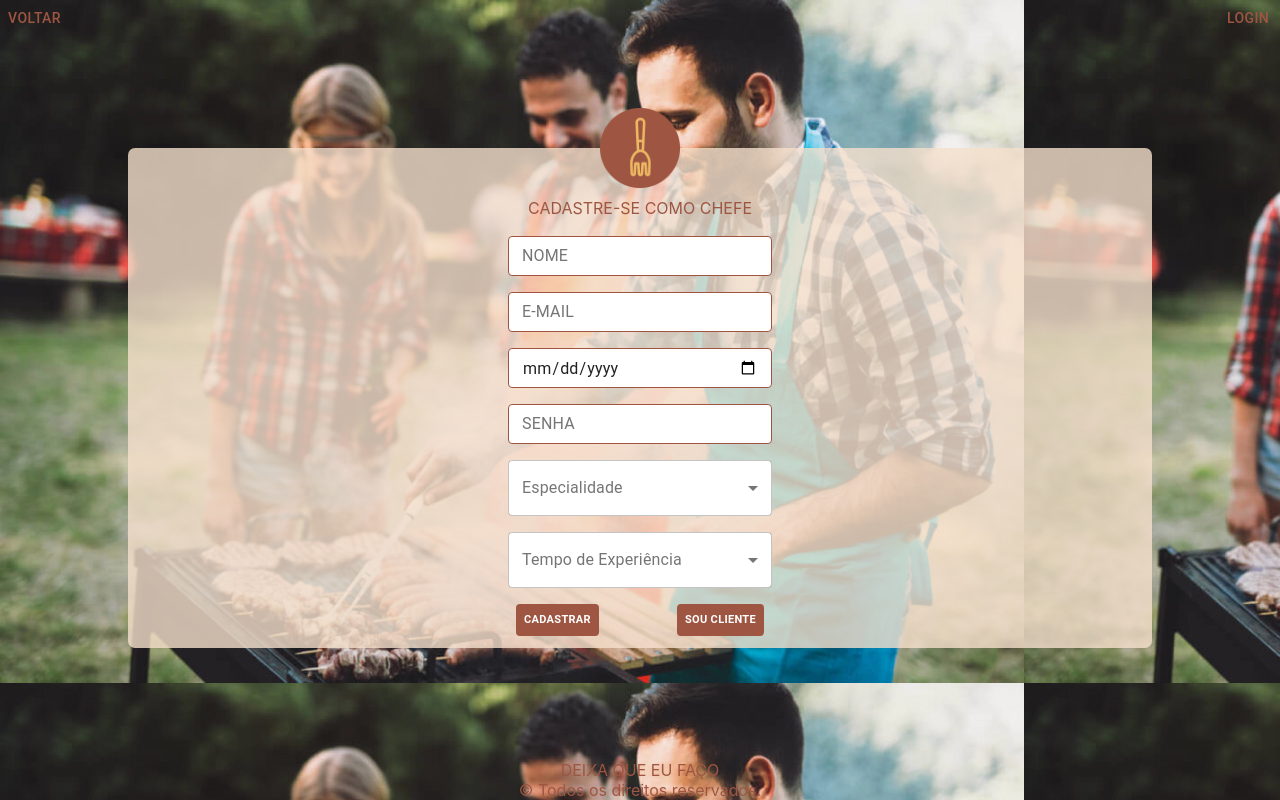
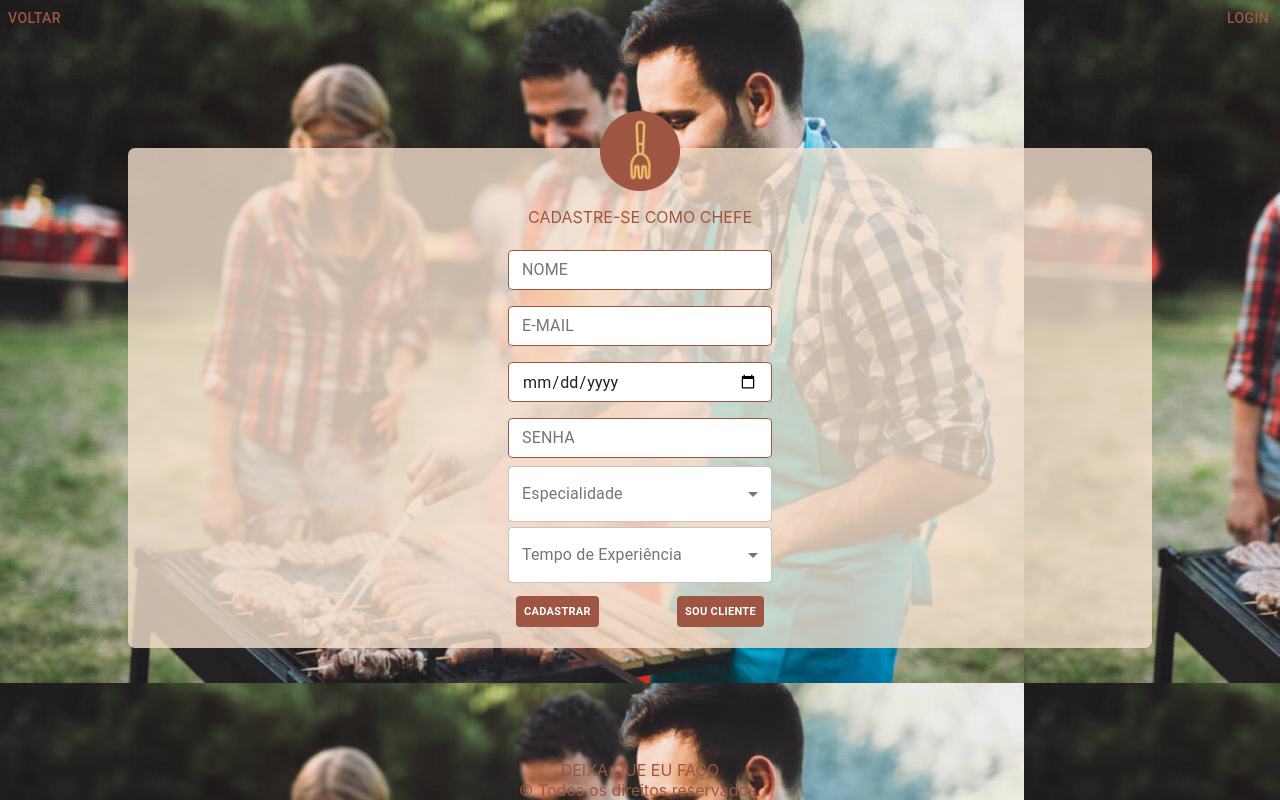
Before and after one commit to IvanBorba/deixa-que-eu-faco, a React (Create React App) app: page /register in a window 1280 px wide. Both pictures are taken after a click on the button "SOU CHEF". Built offline with nearby package versions, Linux system fonts and the light colour scheme; no server answers.

Commit message:
refactor/css style refactor

```diff
--- a/src/components/forms/register-form/index.jsx
+++ b/src/components/forms/register-form/index.jsx
@@ -39,7 +39,6 @@ const useStyles = makeStyles((theme) => ({
     formControl: {
         margin: 8,
         width: "100%",
-
     },
 }));
 
@@ -56,18 +55,21 @@ const ColorButton = withStyles((theme) => ({
 
 
 const RegisterForm = ({ chefRegister, setChefRegister }) => {
-    const classes = useStyles()
+    const classes = useStyles();
+
     const [options, setOption] = useState({
             expertise: '',
             experience: ''
-        })
+    });
+
     const changeEspeciality = (event) => {
         const name = event.target.name;
         setOption({
             ...options,
             [name]: event.target.value,
         });
-    }
+    };
+
     const changeExperienceTime = (event) => {
         const name = event.target.name;
         setOption({
@@ -91,9 +93,8 @@ const RegisterForm = ({ chefRegister, setChefRegister }) => {
     return (
         <form
             onSubmit={handleSubmit(registerRequisition)}
-            style={!chefRegister ? {position: "relative", top: 50, display: "flex", flexDirection: "column", alignItems: "center", transition: "1s"} : {position: "relative", top: -20, display: "flex", flexDirection: "column", alignItems: "center", transition: "1s"}}
+            className={!chefRegister ? "formStyle" : "formStyleChef"}
         >
-
             <CssTextField
                 className={classes.margin}
                 name="name"
@@ -140,9 +141,7 @@ const RegisterForm = ({ chefRegister, setChefRegister }) => {
                 error={!!errors.password}
                 fullWidth
             />
-            <FormControl variant="outlined" className={classes.formControl}
-                         style={!chefRegister ? {background: "white", borderRadius: "5px", opacity: 0, transition: "1s", position: "relative", bottom: -10} : {background: "white", borderRadius: "5px", opacity: 1, transition: "1s", position: "relative", bottom: 0}}
-            >
+            <FormControl variant="outlined" className={!chefRegister ? "chefExpertiseFalse" : "chefExpertiseTrue"} >
                 <InputLabel
                     htmlFor="outlined-age-native-simple"
 
@@ -163,9 +162,7 @@ const RegisterForm = ({ chefRegister, setChefRegister }) => {
                     <option value={"Vegano"}>Vegano</option>
                 </Select>
             </FormControl>
-            <FormControl variant="outlined" className={classes.formControl}
-                         style={!chefRegister ? {background: "white", borderRadius: "5px", opacity: 0, transition: "1s", position: "relative", bottom: -100} : {background: "white", borderRadius: "5px", opacity: 1, transition: "1s", position: "relative", bottom: 0}}
-            >
+            <FormControl variant="outlined" className={!chefRegister ? "chefExperienceFalse" : "chefExperienceTrue"}>
                 <InputLabel
                     htmlFor="outlined-age-native-simple"
 
@@ -186,12 +183,12 @@ const RegisterForm = ({ chefRegister, setChefRegister }) => {
                     <option value={"+8 anos"}>+8 anos</option>
                 </Select>
             </FormControl>
-            <div style={!chefRegister ? {display: "flex", justifyContent: "space-between", width: "100%", transition: "1s", position: "relative", bottom: 130} : {display: "flex", justifyContent: "space-between", width: "100%", transition: "1s", position: "relative", bottom: 0}}>
+            <div className={!chefRegister ? "buttonsChefFalse" : "buttonsChefTrue"}>
                 <ColorButton type="submit" style={{fontWeight: 700, fontSize: 11}}>cadastrar</ColorButton>
                 <ColorButton style={{fontWeight: 700, fontSize: 11}} onClick={() => setChefRegister(!chefRegister)}>{!chefRegister ? "SOU CHEF" : "SOU CLIENTE"}</ColorButton>
             </div>
         </form>
-    )
-}
+    );
+};
 
 export default RegisterForm;
--- a/src/pages/register/index.css
+++ b/src/pages/register/index.css
@@ -26,6 +26,74 @@
         align-items: center;
         justify-content: space-around;
         transition: 1s;
+    }
+        .formStyle {
+            position: relative;
+            top: 50px;
+            display: flex;
+            flex-direction: column;
+            align-items: center;
+            transition: 1s;
+        }
+        .formStyleChef {
+            position: relative;
+            top: -20px;
+            display: flex;
+            flex-direction: column;
+            align-items: center;
+            transition: 1s;
+        }
+        .chefExpertiseFalse {
+            background: white;
+            border-radius: 5px;
+            opacity: 0;
+            transition: 1s;
+            position: relative;
+            bottom: -40px;
+            width: 100%;
+        }
+        .chefExpertiseTrue {
+            background: white;
+            border-radius: 5px;
+            opacity: 1;
+            transition: 1s;
+            position: relative;
+            bottom: 0;
+            width: 100%;
+        }
+        .chefExperienceFalse {
+            background: white;
+            border-radius: 5px;
+            opacity: 0;
+            transition: 1s;
+            position: relative;
+            bottom: -100px;
+            width: 100%;
+        }
+        .chefExperienceTrue {
+            background: white;
+            border-radius: 5px;
+            opacity: 1;
+            transition: 1s;
+            position: relative;
+            bottom: -5px;
+            width: 100%;
+        }
+        .buttonsChefFalse {
+            display: flex;
+            justify-content: space-between;
+            width: 100%;
+            transition: 1s;
+            position: relative;
+            bottom: 120px;
+        }
+        .buttonsChefTrue {
+            display: flex;
+            justify-content: space-between;
+            width: 100%;
+            transition: 1s;
+            position: relative;
+            bottom: -10px;
         }
     .theFormChef {
     background: rgba(245,224, 204, 0.8);
```
Lines whose indentation alone changed are shown as unchanged.
